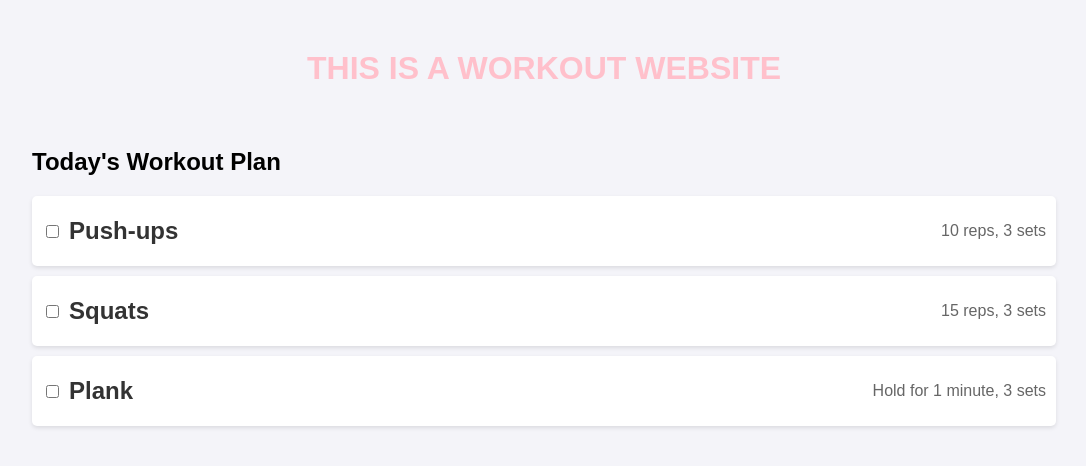
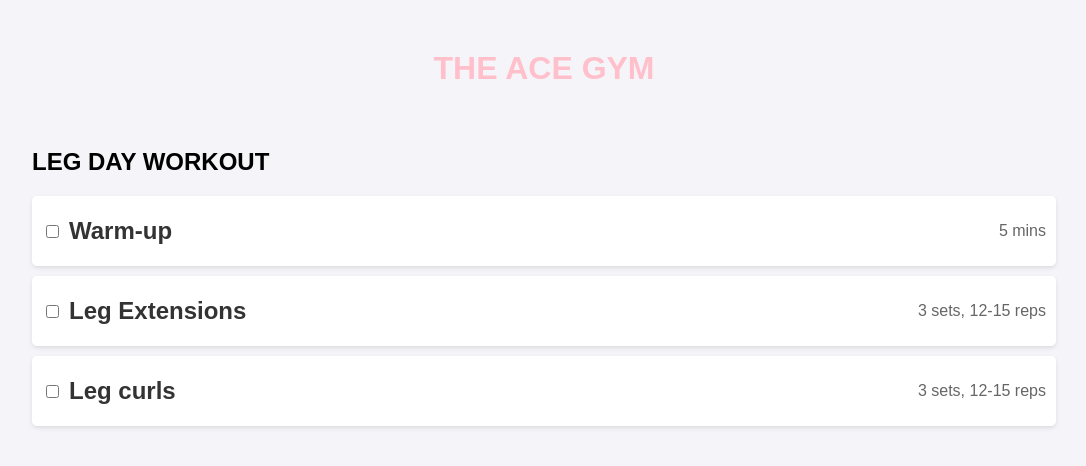
Before and after one commit to StylianosNicolaou/Workout, a plain HTML site: page index.html in a window 1280 px wide. Shown: the whole page, without its empty margins (96-1182 px from the left). Drawn offline with Linux system fonts and the light colour scheme.

Commit message:
added some workouts

```diff
--- a/index.html
+++ b/index.html
@@ -54,24 +54,24 @@
     </style>
   </head>
   <body>
-    <h1>This is a workout website</h1>
+    <h1>THE ACE GYM</h1>
     <div class="container">
-      <h2>Today's Workout Plan</h2>
+      <h2>LEG DAY WORKOUT</h2>
       <ul class="exercise-list">
         <li class="exercise-item">
           <input type="checkbox" id="push-ups" />
-          <h2>Push-ups</h2>
-          <p>10 reps, 3 sets</p>
+          <h2>Warm-up</h2>
+          <p>5 mins</p>
         </li>
         <li class="exercise-item">
           <input type="checkbox" id="squats" />
-          <h2>Squats</h2>
-          <p>15 reps, 3 sets</p>
+          <h2>Leg Extensions</h2>
+          <p>3 sets, 12-15 reps</p>
         </li>
         <li class="exercise-item">
           <input type="checkbox" id="plank" />
-          <h2>Plank</h2>
-          <p>Hold for 1 minute, 3 sets</p>
+          <h2>Leg curls</h2>
+          <p>3 sets, 12-15 reps</p>
         </li>
       </ul>
     </div>
```
